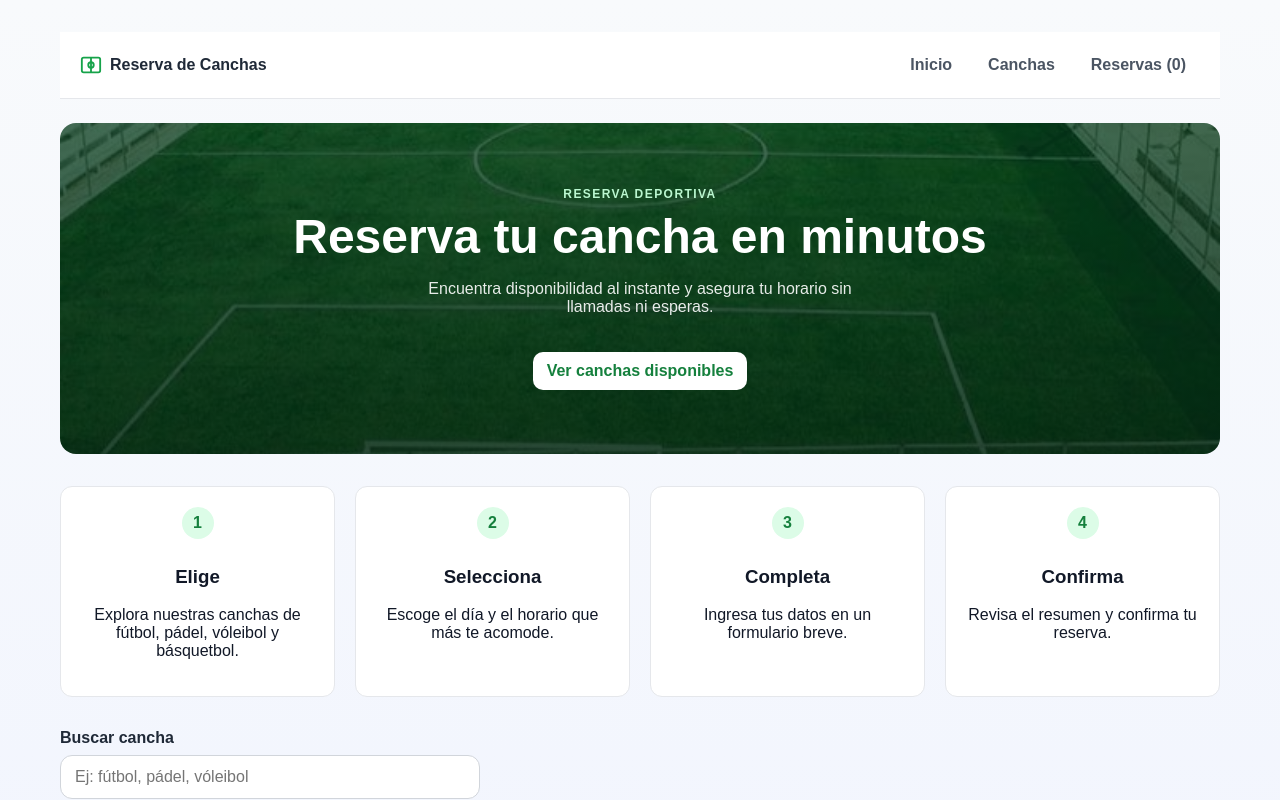
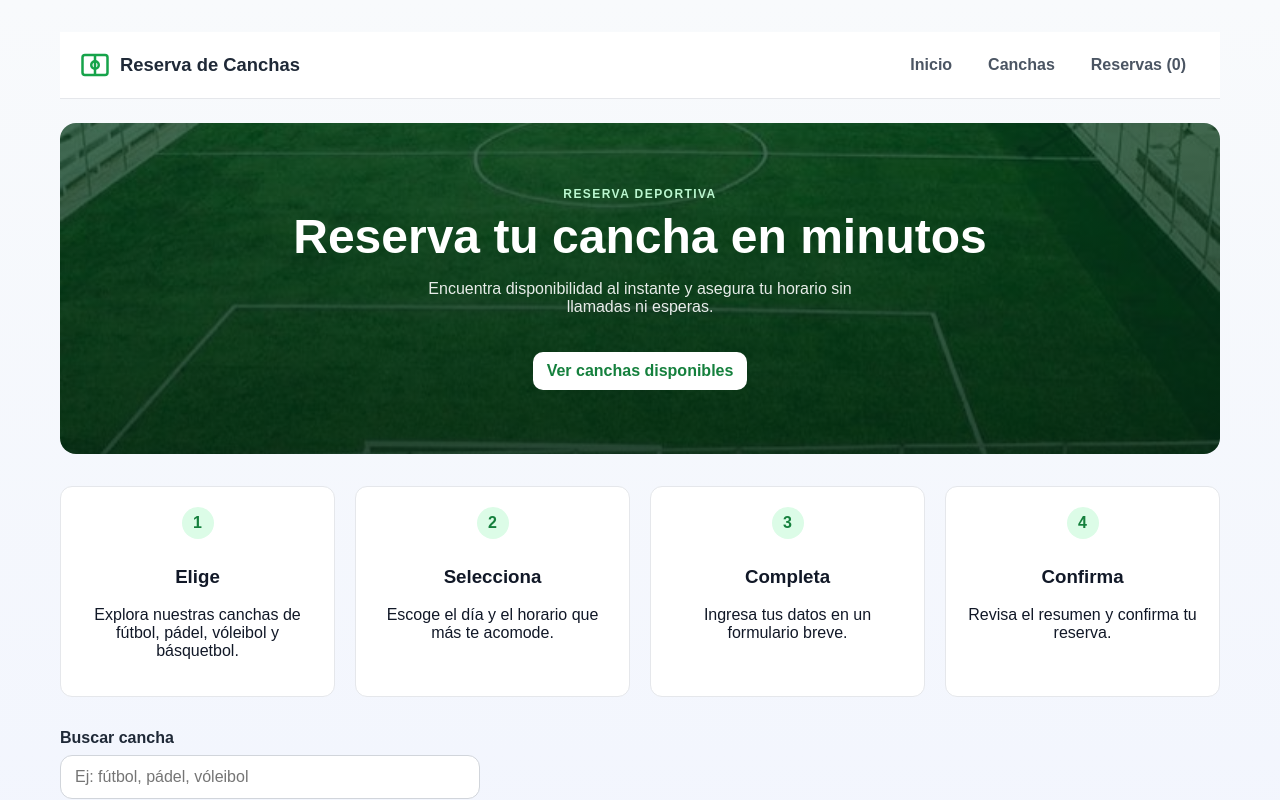
Before and after one commit to martinnc21/reserva-de-canchas, a React (Vite) app: page / in a window 1280 px wide. Shown: the top 800 px of the page. Built offline with nearby package versions, Linux system fonts and the light colour scheme.

Commit message:
style: agrandar el logo y convertirlo en botón que lleva al inicio

```diff
--- a/src/App.css
+++ b/src/App.css
@@ -224,9 +224,14 @@ h1 {
 .nav-logo {
   display: flex;
   align-items: center;
-  gap: 8px;
+  gap: 10px;
   font-weight: 700;
   color: #1f2937;
+  font-size: 1.15rem;
+  border: none;
+  background: transparent;
+  cursor: pointer;
+  padding: 0;
 }
 
 .nav-links {
--- a/src/components/NavBar.tsx
+++ b/src/components/NavBar.tsx
@@ -11,14 +11,14 @@ interface NavBarProps {
 function NavBar({ vistaActual, onInicio, onCanchas, onReservas, cantidadReservas }: NavBarProps) {
   return (
     <nav className="nav-bar">
-      <span className="nav-logo">
-        <svg width="22" height="22" viewBox="0 0 24 24" fill="none" xmlns="http://www.w3.org/2000/svg">
+      <button className="nav-logo" onClick={onInicio}>
+        <svg width="30" height="30" viewBox="0 0 24 24" fill="none" xmlns="http://www.w3.org/2000/svg">
           <rect x="2" y="4" width="20" height="16" rx="2" stroke="#16a34a" strokeWidth="2" />
           <line x1="12" y1="4" x2="12" y2="20" stroke="#16a34a" strokeWidth="2" />
           <circle cx="12" cy="12" r="3" stroke="#16a34a" strokeWidth="2" />
         </svg>
         Reserva de Canchas
-      </span>
+      </button>
 
       <div className="nav-links">
         <button className="nav-link" onClick={onInicio}>
```
